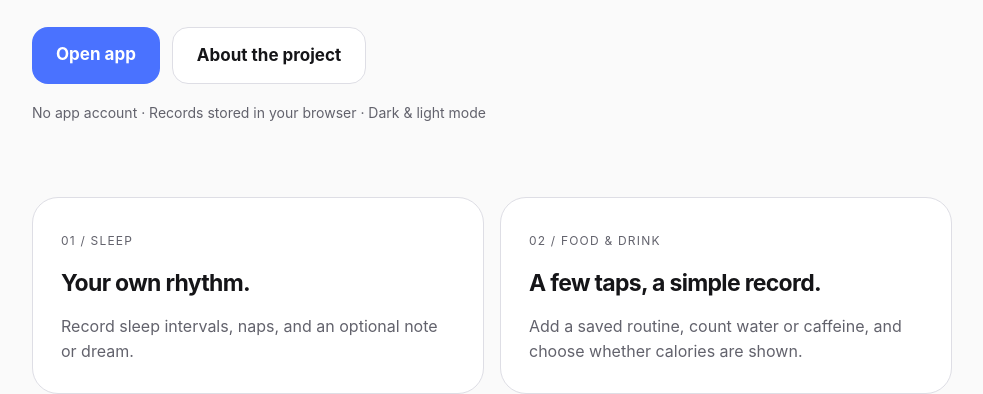
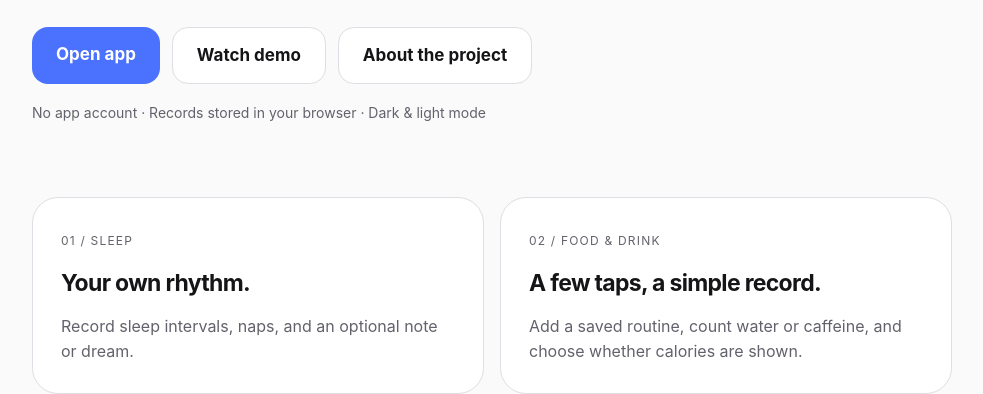
Before and after one commit to NahyunKim1234/reorder, a plain HTML site: page docs/index.html in a window 1280 px wide. Shown: the part 446-840 px from the top of the page, without its empty margins (148-1131 px from the left). Drawn offline with Linux system fonts and the light colour scheme.

Commit message:
Add files via upload

```diff
--- a/docs/index.html
+++ b/docs/index.html
@@ -13,7 +13,7 @@
 <body>
 <header><img src="app/assets/mark.png" alt=""><span>Re:Order</span></header>
 <main>
-<section class="hero"><span class="eyebrow">A daily tracking project</span><h1>Daily care,<br>simply recorded.</h1><p class="intro">A quiet place for sleep, meals, body notes, and medication. Record what you choose. Leave the rest.</p><div class="actions"><a class="button" href="app/">Open app</a><a class="button secondary" href="about.html">About the project</a></div><p class="facts">No app account · Records stored in your browser · Dark &amp; light mode</p></section>
+<section class="hero"><span class="eyebrow">A daily tracking project</span><h1>Daily care,<br>simply recorded.</h1><p class="intro">A quiet place for sleep, meals, body notes, and medication. Record what you choose. Leave the rest.</p><div class="actions"><a class="button" href="app/">Open app</a><a class="button secondary" href="https://youtu.be/bzolnb8CG58" target="_blank" rel="noopener noreferrer">Watch demo</a><a class="button secondary" href="about.html">About the project</a></div><p class="facts">No app account · Records stored in your browser · Dark &amp; light mode</p></section>
 <section class="grid" aria-label="What you can record">
 <article class="card"><span class="number">01 / SLEEP</span><h2>Your own rhythm.</h2><p>Record sleep intervals, naps, and an optional note or dream.</p></article>
 <article class="card"><span class="number">02 / FOOD &amp; DRINK</span><h2>A few taps, a simple record.</h2><p>Add a saved routine, count water or caffeine, and choose whether calories are shown.</p></article>
```
